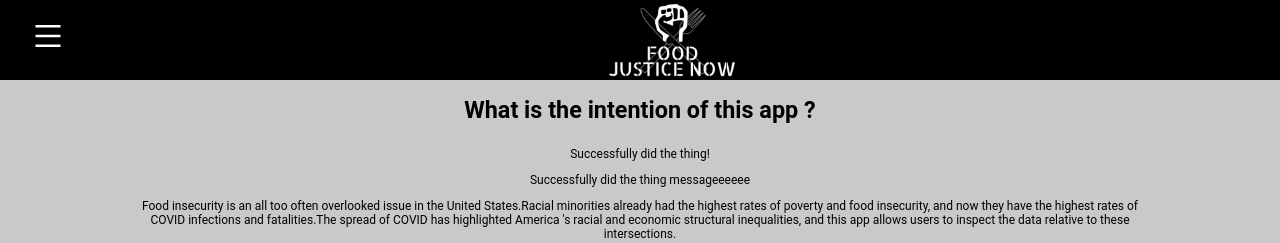
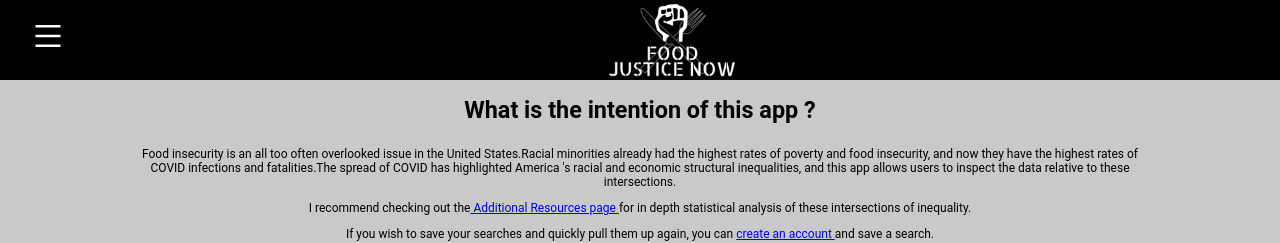
Before and after one commit to christorepl/food-deserts, a React (Create React App) app: page /home in a window 1280 px wide. Shown: the top 243 px of the page. Built offline with nearby package versions, Linux system fonts and the light colour scheme; no server answers.

Commit message:
prettier. changed how API sends msg data and how client renders it.

```diff
--- a/src/Components/Home/Home.js
+++ b/src/Components/Home/Home.js
@@ -10,7 +10,7 @@ export default class Home extends React.Component {
   render() {
     return (
       <div className="homepage">
-        <h3> What is the intention of this app ? </h3> <Notification />
+        <h3> What is the intention of this app ? </h3>
         <p>
           Food insecurity is an all too often overlooked issue in the United
           States.Racial minorities already had the highest rates of poverty and
```
